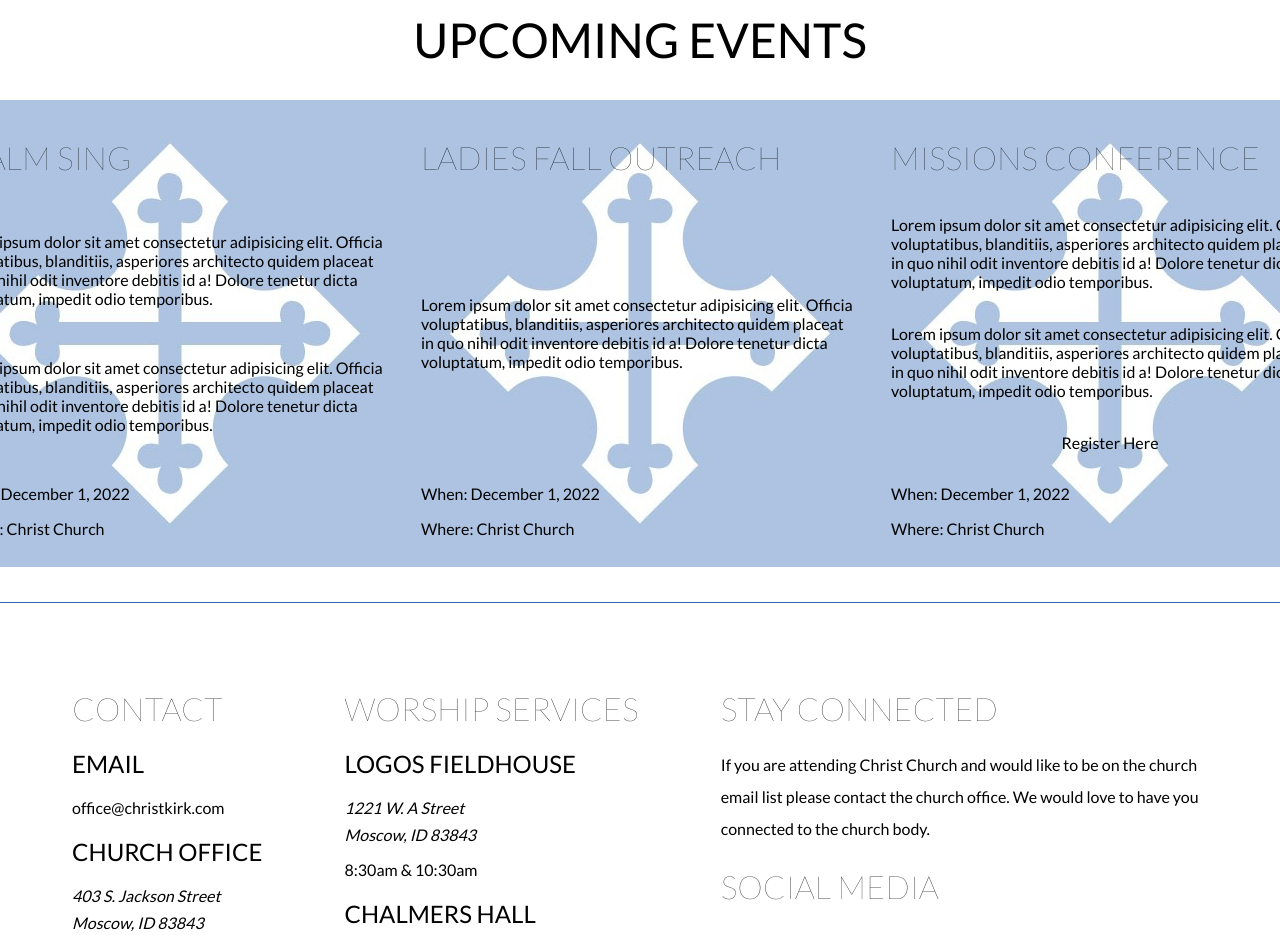
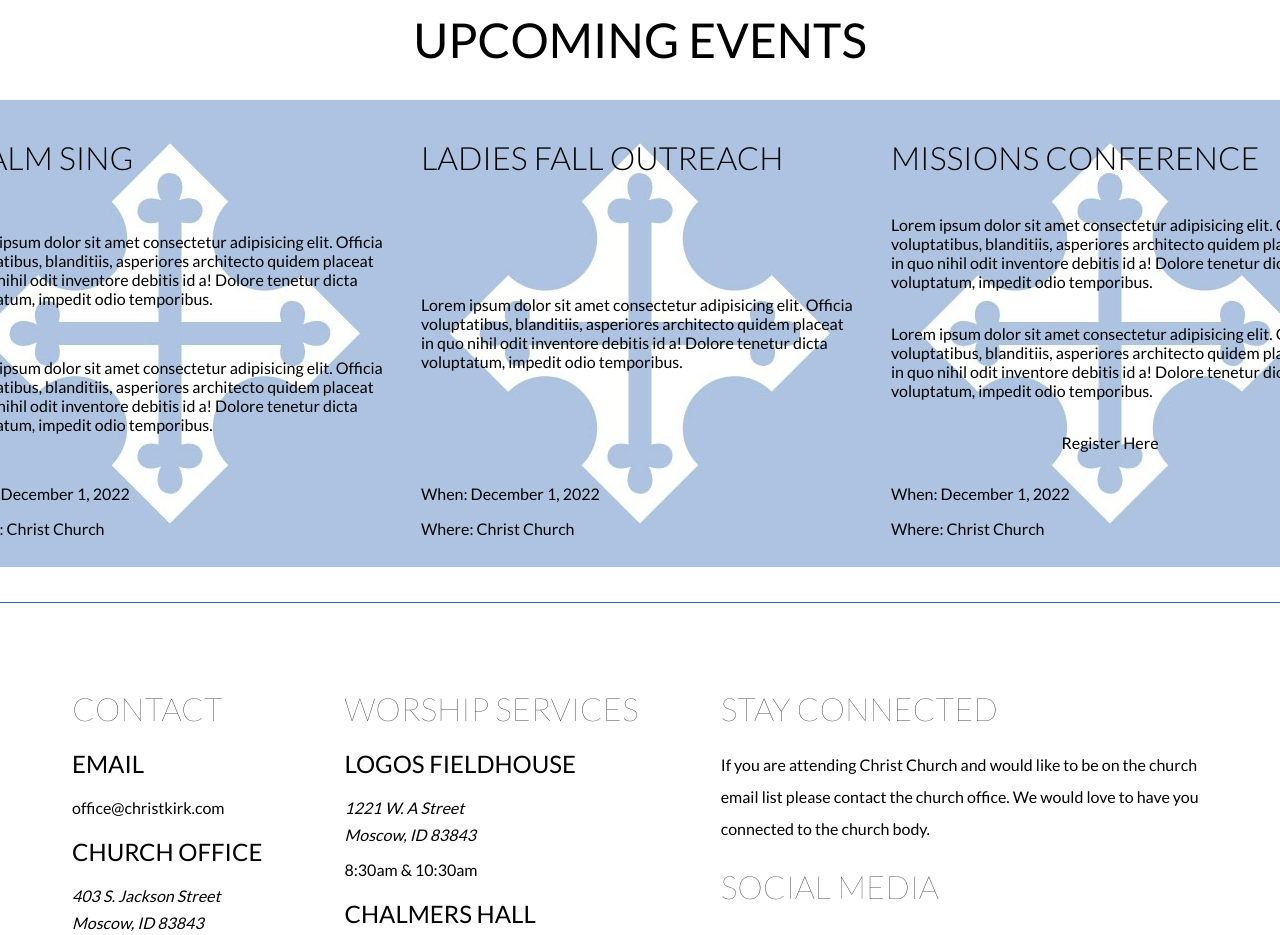
Before and after one commit to gdickison/christ-church, a Next.js app: page / in a window 1280 px wide. Shown: the part 820-1755 px from the top of the page. Built offline with nearby package versions, Linux system fonts and the light colour scheme.

Commit message:
Change font weight on index events

```diff
--- a/styles/events.css
+++ b/styles/events.css
@@ -38,7 +38,7 @@
 
 .event-text h1 {
   text-transform: uppercase;
-  font-weight: 100;
+  font-weight: 300;
 }
 
 .event-link {
```
